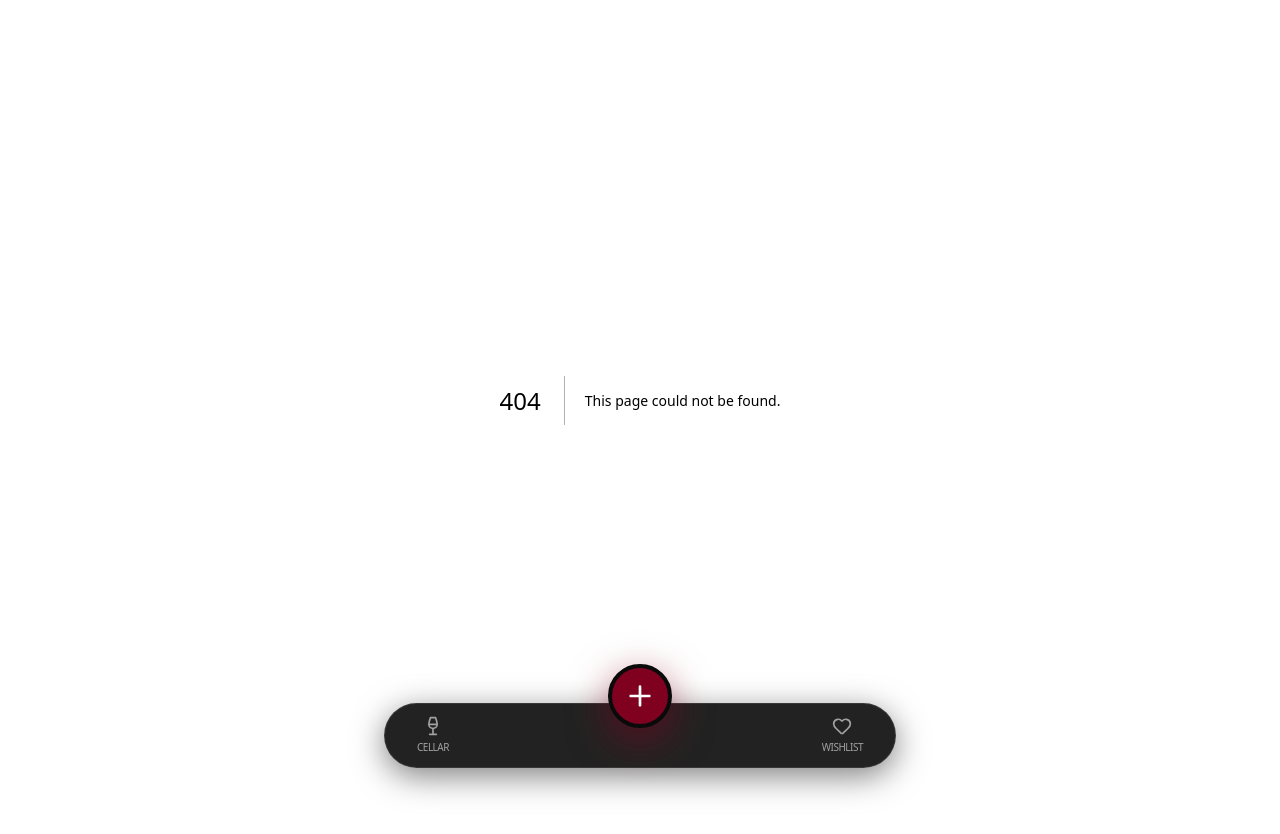
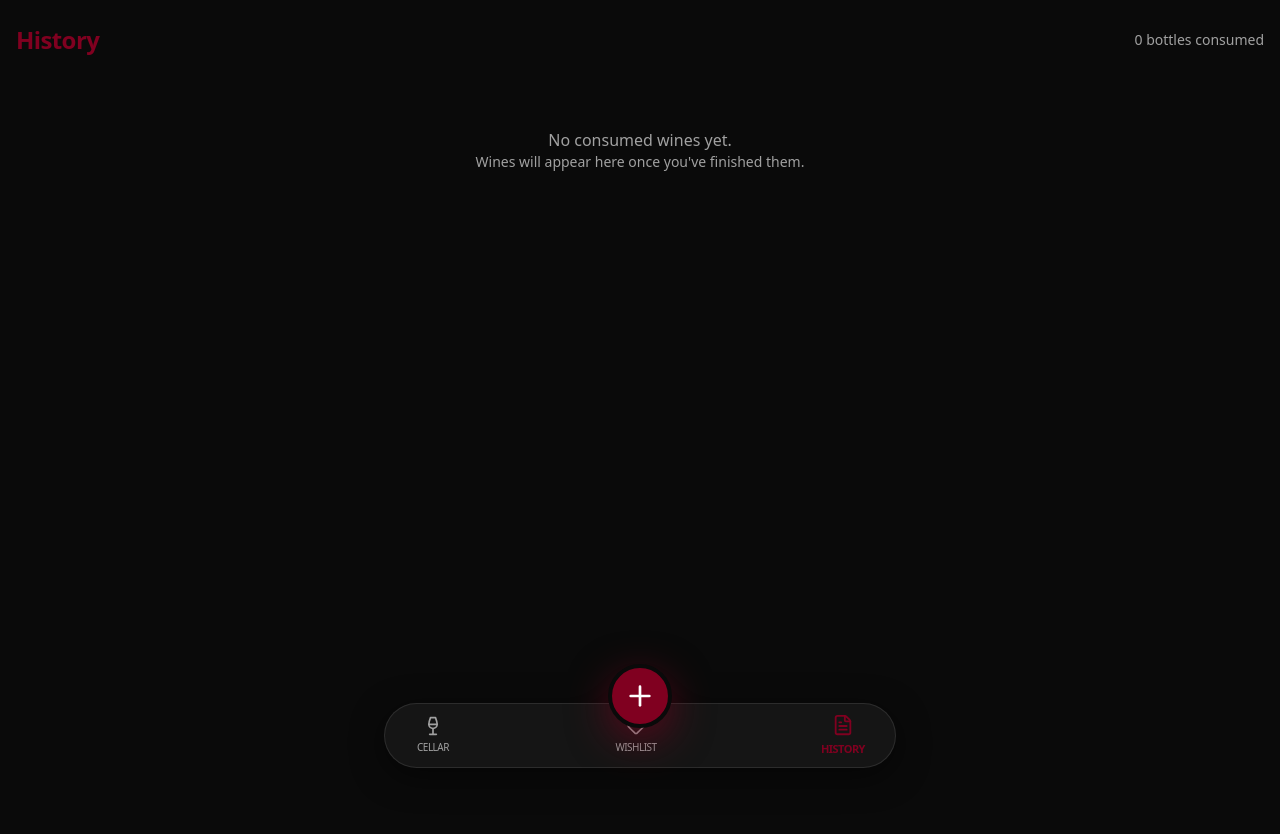
Before and after one commit to mpjivdc/VeniVidiVino, a Next.js app: page /history in a window 1280 px wide. Before the commit this address had no page. Shown: the top 834 px of the page. After the commit the page ends 800 px from the top, so only its background shows below. Built offline with nearby package versions, Linux system fonts and the light colour scheme.

Commit message:
Implement Last Bottle Logic and History View (V3.1)

```diff
--- a/app/cellar/page.tsx
+++ b/app/cellar/page.tsx
@@ -4,7 +4,8 @@ import { WineCard } from "@/components/WineCard";
 
 
 export default async function Home() {
-  const wines = await getWines("Cellar");
+  const allWines = await getWines("Cellar");
+  const wines = allWines.filter(w => w.quantity > 0);
 
   return (
     <div className="container mx-auto px-4 py-6">
@@ -15,7 +16,7 @@ export default async function Home() {
 
       {wines.length === 0 ? (
         <div className="flex flex-col items-center justify-center py-12 text-center text-muted-foreground">
-          <p>Your cellar is empty.</p>
+          <p>Your cellar is empty or all wines are in history.</p>
           <p className="text-sm">Start adding wines to track your collection.</p>
         </div>
       ) : (
--- /dev/null
+++ b/app/history/page.tsx
@@ -0,0 +1,30 @@
+export const dynamic = 'force-dynamic';
+import { getWines } from "@/lib/storage";
+import { WineCard } from "@/components/WineCard";
+
+export default async function HistoryPage() {
+    const allWines = await getWines("Cellar");
+    const consumedWines = allWines.filter(w => w.quantity === 0);
+
+    return (
+        <div className="container mx-auto px-4 py-6">
+            <header className="mb-6 flex items-center justify-between">
+                <h1 className="text-2xl font-bold tracking-tight text-primary">History</h1>
+                <span className="text-sm text-muted-foreground">{consumedWines.length} bottles consumed</span>
+            </header>
+
+            {consumedWines.length === 0 ? (
+                <div className="flex flex-col items-center justify-center py-12 text-center text-muted-foreground">
+                    <p>No consumed wines yet.</p>
+                    <p className="text-sm">Wines will appear here once you've finished them.</p>
+                </div>
+            ) : (
+                <div className="grid grid-cols-1 gap-4 sm:grid-cols-2 md:grid-cols-3 lg:grid-cols-4 mb-24">
+                    {consumedWines.map((wine) => (
+                        <WineCard key={wine.id} wine={wine} sheetTitle="Cellar" />
+                    ))}
+                </div>
+            )}
+        </div>
+    );
+}
--- a/components/AddWineForm.tsx
+++ b/components/AddWineForm.tsx
@@ -222,7 +222,7 @@ export function AddWineForm() {
     return (
         <div className="space-y-6 pb-24">
             <div className="text-center py-2">
-                <p className="text-[10px] text-primary font-bold tracking-widest">V3.0-GEMINI-POLISH</p>
+                <p className="text-[10px] text-primary font-bold tracking-widest">V3.1-LAST-BOTTLE-LOGIC</p>
             </div>
 
             {/* Scan Button at Top */}
--- a/components/BottomNav.tsx
+++ b/components/BottomNav.tsx
@@ -40,6 +40,15 @@ export function BottomNav() {
                     <Heart className="h-5 w-5" />
                     <span className="text-[10px] uppercase tracking-tighter">Wishlist</span>
                 </Link>
+
+                <Link
+                    href="/history"
+                    className={`flex flex-col items-center gap-1 transition-all ${isActive("/history") ? "text-primary scale-110 font-bold" : "text-muted-foreground hover:text-foreground"
+                        }`}
+                >
+                    <FileText className="h-5 w-5" />
+                    <span className="text-[10px] uppercase tracking-tighter">History</span>
+                </Link>
             </nav>
         </div>
     )
--- a/components/WineCard.tsx
+++ b/components/WineCard.tsx
@@ -50,8 +50,15 @@ export function WineCard({ wine, sheetTitle }: WineCardProps) {
 
     const handleQuantityChange = async (e: React.MouseEvent, delta: number) => {
         e.stopPropagation();
-        const next = Math.max(0, optimisticQuantity + delta);
+        let next = Math.max(0, optimisticQuantity + delta);
         if (next === optimisticQuantity) return;
+
+        // Last bottle confirmation logic
+        if (optimisticQuantity === 1 && delta === -1) {
+            const confirmed = window.confirm("Was this your last bottle? This wine will be moved to your history.");
+            if (!confirmed) return;
+            next = 0;
+        }
 
         setOptimisticQuantity(next);
         const result = await updateQuantityAction(wine.id, next, sheetTitle);
```
